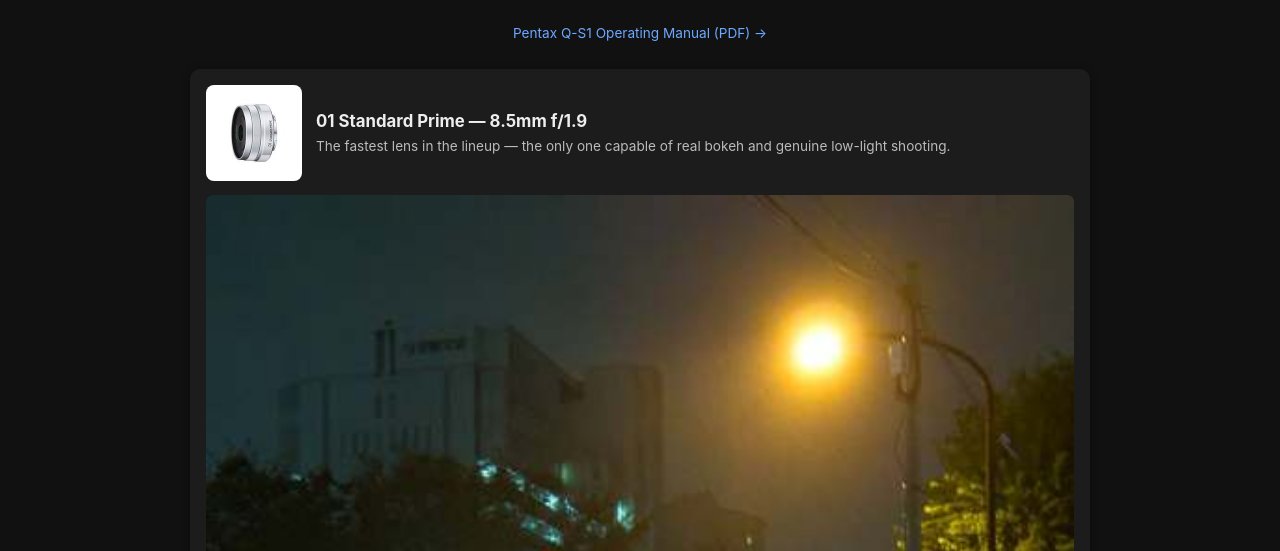
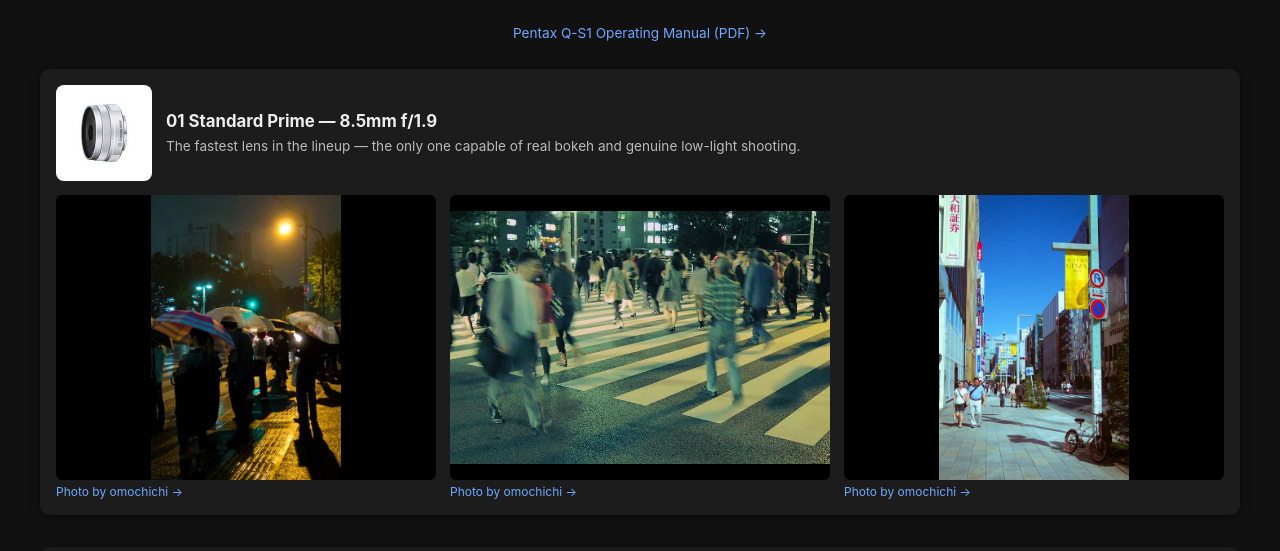
Before and after one commit to kevincolten/pentax, a plain HTML site: page index.html in a window 1280 px wide. Shown: the part 401-952 px from the top of the page. Drawn offline with Linux system fonts and the light colour scheme.

Commit message:
Make sample photo grid responsive
Photos stack on phones, go two across from 640px, and three across
from 1024px. Tiles share a 4:3 frame with letterboxing so mixed
portrait and landscape shots line up. Widen the page to 1200px.

Co-Authored-By: Claude Fable 5.1 <noreply@anthropic.com>
Claude-Session: https://claude.ai/code/session_01DyEb8jBkqknTqRs5HuuA5z

```diff
--- a/index.html
+++ b/index.html
@@ -31,7 +31,7 @@
     display: flex;
     flex-direction: column;
     gap: 32px;
-    max-width: 900px;
+    max-width: 1200px;
     margin: 0 auto;
   }
   .card {
@@ -72,9 +72,21 @@
   }
   .photo img {
     width: 100%;
+    height: auto;
     display: block;
     border-radius: 6px;
     background: #000;
+  }
+  /* Two across on tablets, three across on large screens */
+  @media (min-width: 640px) {
+    .photo-row { grid-template-columns: repeat(2, 1fr); }
+    .photo img {
+      aspect-ratio: 4 / 3;
+      object-fit: contain;
+    }
+  }
+  @media (min-width: 1024px) {
+    .photo-row { grid-template-columns: repeat(3, 1fr); }
   }
   .photo a {
     display: block;
```
